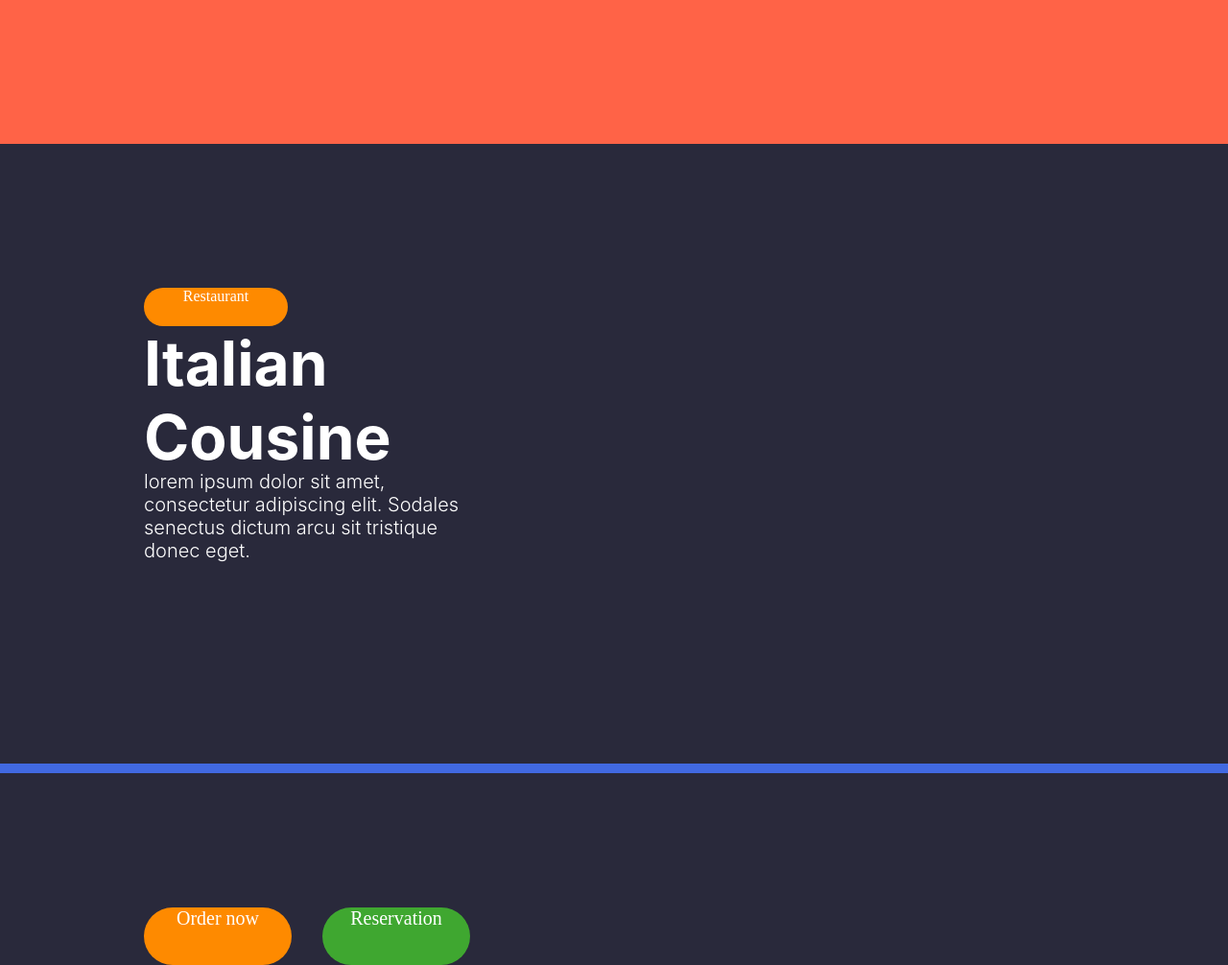
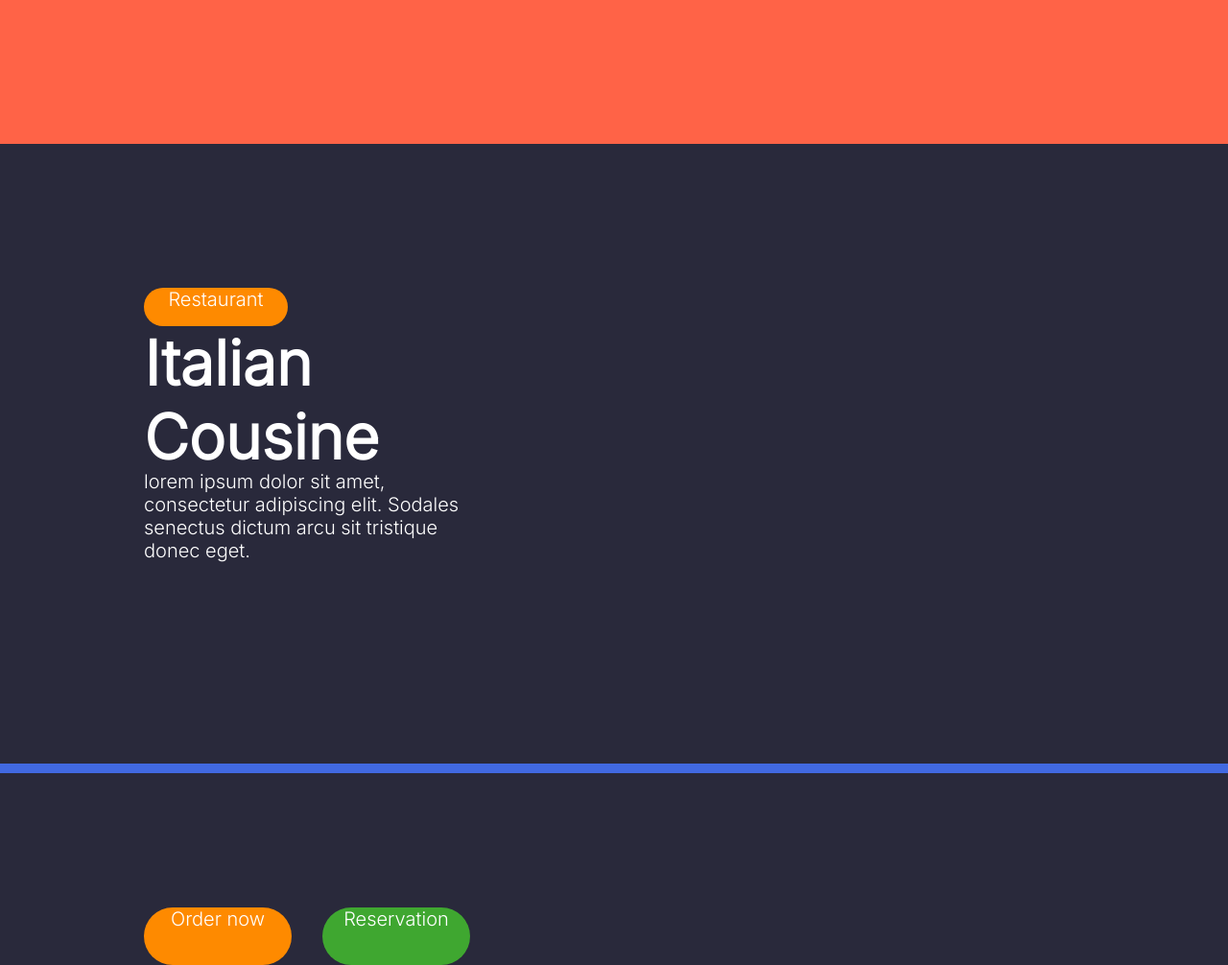
Before and after one commit to Bragakaii/Restaurant-Figma-Web, a plain HTML site: page index.html in a window 1280 px wide. Shown: the top 1006 px of the page at 96% size. Drawn offline with Linux system fonts and the light colour scheme.

Commit message:
fonte e botão

```diff
--- a/index.html
+++ b/index.html
@@ -3,6 +3,9 @@
 <head>
     <meta charset="UTF-8">
     <meta name="viewport" content="width=device-width, initial-scale=1.0">
+    <link rel="preconnect" href="https://fonts.googleapis.com">
+    <link rel="preconnect" href="https://fonts.gstatic.com" crossorigin>
+    <link href="https://fonts.googleapis.com/css2?family=Inter:wght@300&display=swap" rel="stylesheet">
     <link rel="stylesheet" href="./style.css">
     <title>Workhu</title>
 </head>
--- a/style.css
+++ b/style.css
@@ -54,11 +54,18 @@ main{
    height: 40px;
    text-align: center;
 }
+.upbottom__text{
+    font-family: 'Inter', sans-serif;
+    font-style: normal;
+    font-weight: 300;
+    font-size: 20px;
+    line-height: 24px;
+}
 .title{
     color: white;
     font-size: 64px;
     height: 150px;
-    font-family: -apple-system, BlinkMacSystemFont, 'Segoe UI', Roboto, Oxygen, Ubuntu, Cantarell, 'Open Sans', 'Helvetica Neue', sans-serif;
+    font-family: 'Inter', sans-serif;
 }
 .text{
     font-family: 'Inter';
@@ -66,10 +73,12 @@ main{
     font-weight: 300;
     font-size: 20px;
     line-height: 24px;
+    font-family: 'Inter', sans-serif;
 }
 .bottoms{
     display: flex;
     gap: 32px;
+    place-items: center;
 }
 .orangebottom{
     background-color: #FE8A00;
@@ -83,7 +92,11 @@ main{
 
 }
 .orgbottom__text{
-
+    font-family: 'Inter', sans-serif;
+    font-style: normal;
+    font-weight: 300;
+    font-size: 20px;
+    line-height: 24px;
 }
 .greenbottom{
     background-color: #3FA730;
@@ -96,7 +109,11 @@ main{
     transform: translateY(600%);
 }
 .grnbottom__text{
-
+    font-family: 'Inter', sans-serif;
+    font-style: normal;
+    font-weight: 300;
+    font-size: 20px;
+    line-height: 24px;
 }
 .rightside{
     grid-area: rightside;
```
